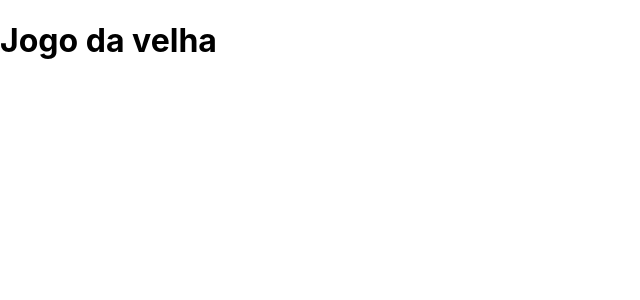
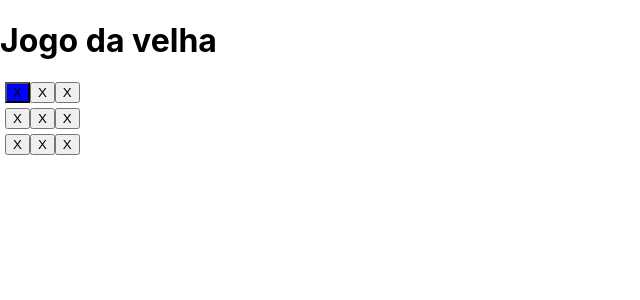
Before and after one commit to scaramuzzini/oceanfrontend2024-10-16, a React (Create React App) app: page / in a window 1280 px wide. Shown: the top 300 px of the page, without its empty margins (0-640 px from the left). Built offline with nearby package versions, Linux system fonts and the light colour scheme.

Commit message:
Tabuleiro inicial

```diff
--- a/src/JogoDaVelha.js
+++ b/src/JogoDaVelha.js
@@ -1,6 +1,23 @@
 function Jogo() {
     return (
-        <h1>Jogo da velha</h1>
+        <>
+            <h1>Jogo da velha</h1>
+            <div class="linha">
+                <button class="quadrado">X</button>
+                <button>X</button>
+                <button>X</button>
+            </div>
+            <div class="linha">
+                <button>X</button>
+                <button>X</button>
+                <button>X</button>
+            </div>
+            <div class="linha">
+                <button>X</button>
+                <button>X</button>
+                <button>X</button>
+            </div>
+        </>
     );
 }
 
--- a/src/index.css
+++ b/src/index.css
@@ -11,3 +11,12 @@ code {
   font-family: source-code-pro, Menlo, Monaco, Consolas, 'Courier New',
     monospace;
 }
+
+.linha {
+  display:flex;
+  margin:5px;
+}
+
+.quadrado {
+  background-color: blue;
+}
```
